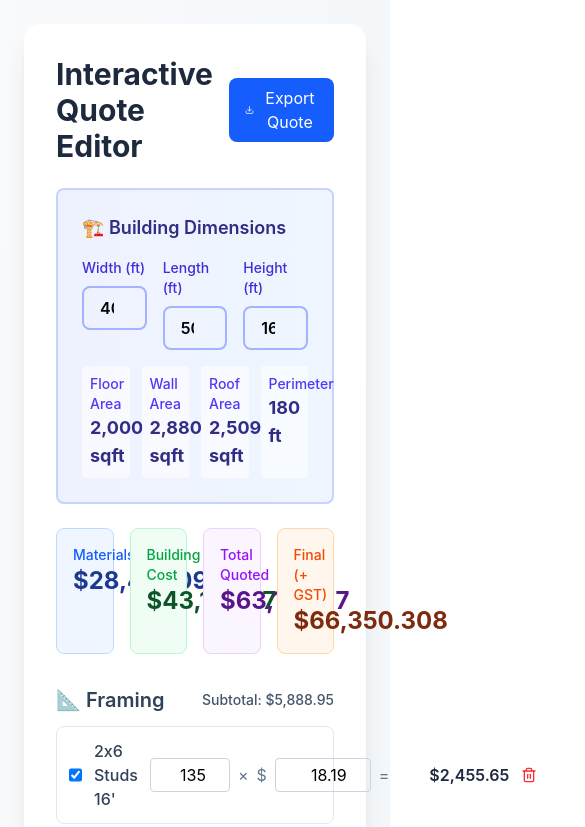
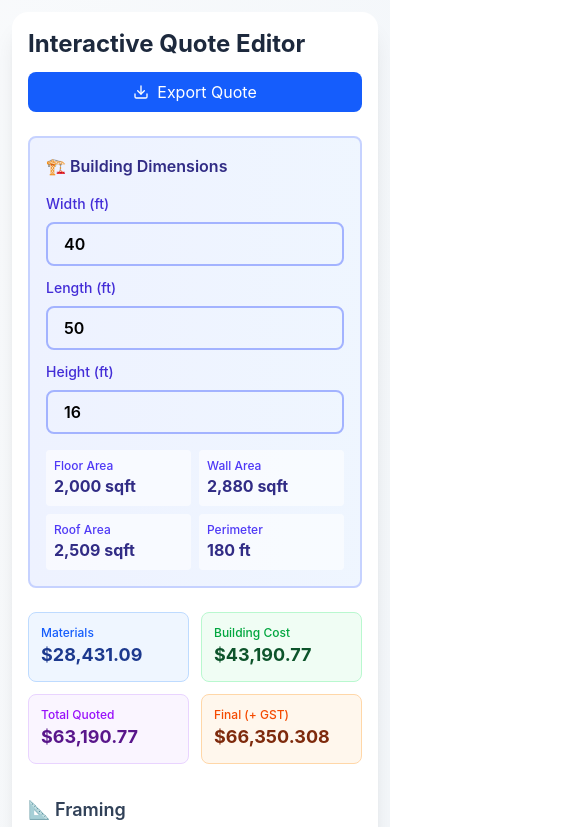
Before and after one commit to JorgeAng/TB2026, a React (Vite) app: page / in a window 390 px wide. Shown: the top 827 px of the page, 585 px wide, since content can reach past the window. Built offline with nearby package versions, Linux system fonts and the light colour scheme.

Commit message:
Refactor layout and styles in App component
Adjusted layout and styling for various components in App.jsx, including button sizes, padding, and text sizes for improved responsiveness and consistency.

```diff
--- a/src/App.jsx
+++ b/src/App.jsx
@@ -243,14 +243,14 @@ const QuoteEditor = () => {
   };
 
   return (
-    <div className="min-h-screen bg-gradient-to-br from-slate-50 to-slate-100 p-6">
+    <div className="min-h-screen bg-gradient-to-br from-slate-50 to-slate-100 p-3 sm:p-6">
       <div className="max-w-7xl mx-auto">
-        <div className="bg-white rounded-2xl shadow-xl p-8 mb-6">
-          <div className="flex justify-between items-center mb-6">
-            <h1 className="text-3xl font-bold text-slate-800">Interactive Quote Editor</h1>
+        <div className="bg-white rounded-2xl shadow-xl p-4 sm:p-8 mb-6">
+          <div className="flex flex-col sm:flex-row justify-between items-start sm:items-center gap-3 mb-6">
+            <h1 className="text-2xl sm:text-3xl font-bold text-slate-800">Interactive Quote Editor</h1>
             <button
               onClick={exportQuote}
-              className="flex items-center gap-2 px-4 py-2 bg-blue-600 text-white rounded-lg hover:bg-blue-700 transition-colors"
+              className="flex items-center gap-2 px-4 py-2 bg-blue-600 text-white rounded-lg hover:bg-blue-700 transition-colors w-full sm:w-auto justify-center"
             >
               <Download className="w-4 h-4" />
               Export Quote
@@ -258,9 +258,9 @@ const QuoteEditor = () => {
           </div>
 
           {/* Building Dimensions */}
-          <div className="bg-gradient-to-r from-indigo-50 to-blue-50 p-6 rounded-lg border-2 border-indigo-200 mb-6">
-            <h2 className="text-lg font-semibold text-indigo-900 mb-4">🏗️ Building Dimensions</h2>
-            <div className="grid grid-cols-3 gap-4">
+          <div className="bg-gradient-to-r from-indigo-50 to-blue-50 p-4 sm:p-6 rounded-lg border-2 border-indigo-200 mb-6">
+            <h2 className="text-base sm:text-lg font-semibold text-indigo-900 mb-4">🏗️ Building Dimensions</h2>
+            <div className="grid grid-cols-1 sm:grid-cols-3 gap-3 sm:gap-4">
               <div>
                 <label className="block text-sm font-medium text-indigo-700 mb-2">Width (ft)</label>
                 <input
@@ -289,43 +289,43 @@ const QuoteEditor = () => {
                 />
               </div>
             </div>
-            <div className="mt-4 grid grid-cols-4 gap-3 text-sm">
+            <div className="mt-4 grid grid-cols-2 sm:grid-cols-4 gap-2 sm:gap-3 text-sm">
               <div className="bg-white/60 p-2 rounded">
-                <div className="text-indigo-600 font-medium">Floor Area</div>
-                <div className="text-lg font-bold text-indigo-900">{floorArea.toLocaleString()} sqft</div>
+                <div className="text-indigo-600 font-medium text-xs sm:text-sm">Floor Area</div>
+                <div className="text-base sm:text-lg font-bold text-indigo-900">{floorArea.toLocaleString()} sqft</div>
               </div>
               <div className="bg-white/60 p-2 rounded">
-                <div className="text-indigo-600 font-medium">Wall Area</div>
-                <div className="text-lg font-bold text-indigo-900">{Math.ceil(wallArea).toLocaleString()} sqft</div>
+                <div className="text-indigo-600 font-medium text-xs sm:text-sm">Wall Area</div>
+                <div className="text-base sm:text-lg font-bold text-indigo-900">{Math.ceil(wallArea).toLocaleString()} sqft</div>
               </div>
               <div className="bg-white/60 p-2 rounded">
-                <div className="text-indigo-600 font-medium">Roof Area</div>
-                <div className="text-lg font-bold text-indigo-900">{Math.ceil(roofArea).toLocaleString()} sqft</div>
+                <div className="text-indigo-600 font-medium text-xs sm:text-sm">Roof Area</div>
+                <div className="text-base sm:text-lg font-bold text-indigo-900">{Math.ceil(roofArea).toLocaleString()} sqft</div>
               </div>
               <div className="bg-white/60 p-2 rounded">
-                <div className="text-indigo-600 font-medium">Perimeter</div>
-                <div className="text-lg font-bold text-indigo-900">{perimeter.toLocaleString()} ft</div>
+                <div className="text-indigo-600 font-medium text-xs sm:text-sm">Perimeter</div>
+                <div className="text-base sm:text-lg font-bold text-indigo-900">{perimeter.toLocaleString()} ft</div>
               </div>
             </div>
           </div>
 
           {/* Summary Panel */}
-          <div className="grid grid-cols-4 gap-4 mb-8">
-            <div className="bg-blue-50 p-4 rounded-lg border border-blue-200">
-              <div className="text-sm text-blue-600 font-medium">Materials</div>
-              <div className="text-2xl font-bold text-blue-900">${materialTotal.toLocaleString('en-US', {minimumFractionDigits: 2})}</div>
+          <div className="grid grid-cols-2 sm:grid-cols-4 gap-3 sm:gap-4 mb-8">
+            <div className="bg-blue-50 p-3 sm:p-4 rounded-lg border border-blue-200">
+              <div className="text-xs sm:text-sm text-blue-600 font-medium">Materials</div>
+              <div className="text-lg sm:text-2xl font-bold text-blue-900">${materialTotal.toLocaleString('en-US', {minimumFractionDigits: 2})}</div>
             </div>
-            <div className="bg-green-50 p-4 rounded-lg border border-green-200">
-              <div className="text-sm text-green-600 font-medium">Building Cost</div>
-              <div className="text-2xl font-bold text-green-900">${buildingWithoutLabor.toLocaleString('en-US', {minimumFractionDigits: 2})}</div>
+            <div className="bg-green-50 p-3 sm:p-4 rounded-lg border border-green-200">
+              <div className="text-xs sm:text-sm text-green-600 font-medium">Building Cost</div>
+              <div className="text-lg sm:text-2xl font-bold text-green-900">${buildingWithoutLabor.toLocaleString('en-US', {minimumFractionDigits: 2})}</div>
             </div>
-            <div className="bg-purple-50 p-4 rounded-lg border border-purple-200">
-              <div className="text-sm text-purple-600 font-medium">Total Quoted</div>
-              <div className="text-2xl font-bold text-purple-900">${totalQuoted.toLocaleString('en-US', {minimumFractionDigits: 2})}</div>
+            <div className="bg-purple-50 p-3 sm:p-4 rounded-lg border border-purple-200">
+              <div className="text-xs sm:text-sm text-purple-600 font-medium">Total Quoted</div>
+              <div className="text-lg sm:text-2xl font-bold text-purple-900">${totalQuoted.toLocaleString('en-US', {minimumFractionDigits: 2})}</div>
             </div>
-            <div className="bg-orange-50 p-4 rounded-lg border border-orange-200">
-              <div className="text-sm text-orange-600 font-medium">Final (+ GST)</div>
-              <div className="text-2xl font-bold text-orange-900">${finalPrice.toLocaleString('en-US', {minimumFractionDigits: 2})}</div>
+            <div className="bg-orange-50 p-3 sm:p-4 rounded-lg border border-orange-200">
+              <div className="text-xs sm:text-sm text-orange-600 font-medium">Final (+ GST)</div>
+              <div className="text-lg sm:text-2xl font-bold text-orange-900">${finalPrice.toLocaleString('en-US', {minimumFractionDigits: 2})}</div>
             </div>
           </div>
 
@@ -338,9 +338,9 @@ const QuoteEditor = () => {
 
             return (
               <div key={categoryKey} className="mb-6">
-                <div className="flex justify-between items-center mb-3">
-                  <h2 className="text-xl font-semibold text-slate-700">{categoryLabel}</h2>
-                  <div className="text-sm font-medium text-slate-600">
+                <div className="flex flex-col sm:flex-row justify-between items-start sm:items-center gap-1 sm:gap-0 mb-3">
+                  <h2 className="text-lg sm:text-xl font-semibold text-slate-700">{categoryLabel}</h2>
+                  <div className="text-xs sm:text-sm font-medium text-slate-600">
                     Subtotal: ${categoryTotal.toLocaleString('en-US', {minimumFractionDigits: 2})}
                   </div>
                 </div>
@@ -348,44 +348,46 @@ const QuoteEditor = () => {
                   {categoryItems.map(item => (
                     <div
                       key={item.id}
-                      className={`flex items-center gap-3 p-3 rounded-lg border transition-all ${
+                      className={`flex flex-col sm:flex-row items-start sm:items-center gap-2 sm:gap-3 p-3 rounded-lg border transition-all ${
                         item.enabled
                           ? 'bg-white border-slate-200 hover:border-slate-300'
                           : 'bg-slate-50 border-slate-100 opacity-50'
                       }`}
                     >
+                      <div className="flex items-center gap-2 w-full sm:w-auto sm:flex-1">
                         <input
                           type="checkbox"
                           checked={item.enabled}
                           onChange={() => toggleItem(item.id)}
-                        className="w-4 h-4 text-blue-600 rounded"
+                          className="w-4 h-4 text-blue-600 rounded flex-shrink-0"
                         />
-                      <div className="flex-1 font-medium text-slate-700">{item.name}</div>
-                      <div className="flex items-center gap-2">
+                        <div className="flex-1 font-medium text-slate-700 text-sm sm:text-base">{item.name}</div>
+                      </div>
+                      <div className="flex items-center gap-2 w-full sm:w-auto ml-6 sm:ml-0">
                         <input
                           type="number"
                           value={item.qty}
                           onChange={(e) => updateQty(item.id, e.target.value)}
                           disabled={!item.enabled}
-                          className="w-20 px-2 py-1 border border-slate-300 rounded text-right text-black disabled:bg-slate-100"
+                          className="w-16 sm:w-20 px-2 py-1 border border-slate-300 rounded text-right text-black text-sm disabled:bg-slate-100"
                         />
-                        <span className="text-slate-500">×</span>
-                        <span className="text-slate-500">$</span>
+                        <span className="text-slate-500 text-sm">×</span>
+                        <span className="text-slate-500 text-sm">$</span>
                         <input
                           type="number"
                           step="0.01"
                           value={item.unit}
                           onChange={(e) => updateUnit(item.id, e.target.value)}
                           disabled={!item.enabled}
-                          className="w-24 px-2 py-1 border border-slate-300 rounded text-right text-black disabled:bg-slate-100"
+                          className="w-20 sm:w-24 px-2 py-1 border border-slate-300 rounded text-right text-black text-sm disabled:bg-slate-100"
                         />
-                        <span className="text-slate-500">=</span>
-                        <div className="w-28 text-right font-semibold text-slate-800">
+                        <span className="text-slate-500 text-sm">=</span>
+                        <div className="w-24 sm:w-28 text-right font-semibold text-slate-800 text-sm sm:text-base">
                           ${(item.qty * item.unit).toLocaleString('en-US', {minimumFractionDigits: 2})}
                         </div>
                         <button
                           onClick={() => removeItem(item.id)}
-                          className="p-1 text-red-500 hover:bg-red-50 rounded transition-colors"
+                          className="p-1 text-red-500 hover:bg-red-50 rounded transition-colors flex-shrink-0"
                         >
                           <Trash2 className="w-4 h-4" />
                         </button>
@@ -400,8 +402,8 @@ const QuoteEditor = () => {
           {/* Add Item Form */}
           {showAddForm ? (
             <div className="bg-slate-50 p-4 rounded-lg border border-slate-200 mb-6">
-              <h3 className="text-lg font-semibold mb-3">Add New Item</h3>
-              <div className="flex gap-3 items-end">
+              <h3 className="text-base sm:text-lg font-semibold mb-3">Add New Item</h3>
+              <div className="flex flex-col sm:flex-row gap-3 items-stretch sm:items-end">
                 <div className="flex-1">
                   <label className="block text-sm font-medium text-slate-700 mb-1">Item Name</label>
                   <input
@@ -412,7 +414,7 @@ const QuoteEditor = () => {
                     placeholder="e.g., Custom Trim"
                   />
                 </div>
-                <div className="w-32">
+                <div className="w-full sm:w-32">
                   <label className="block text-sm font-medium text-slate-700 mb-1">Quantity</label>
                   <input
                     type="number"
@@ -421,7 +423,7 @@ const QuoteEditor = () => {
                     className="w-full px-3 py-2 border border-slate-300 rounded"
                   />
                 </div>
-                <div className="w-32">
+                <div className="w-full sm:w-32">
                   <label className="block text-sm font-medium text-slate-700 mb-1">Unit Price</label>
                   <input
                     type="number"
@@ -431,7 +433,7 @@ const QuoteEditor = () => {
                     className="w-full px-3 py-2 border border-slate-300 rounded"
                   />
                 </div>
-                <div className="w-40">
+                <div className="w-full sm:w-40">
                   <label className="block text-sm font-medium text-slate-700 mb-1">Category</label>
                   <select
                     value={newItem.category}
@@ -443,24 +445,26 @@ const QuoteEditor = () => {
                     ))}
                   </select>
                 </div>
+                <div className="flex gap-2">
                   <button
                     onClick={addItem}
-                  className="px-4 py-2 bg-green-600 text-white rounded hover:bg-green-700 transition-colors"
+                    className="flex-1 sm:flex-initial px-4 py-2 bg-green-600 text-white rounded hover:bg-green-700 transition-colors"
                   >
                     Add
                   </button>
                   <button
                     onClick={() => setShowAddForm(false)}
-                  className="px-4 py-2 bg-slate-300 text-slate-700 rounded hover:bg-slate-400 transition-colors"
+                    className="flex-1 sm:flex-initial px-4 py-2 bg-slate-300 text-slate-700 rounded hover:bg-slate-400 transition-colors"
                   >
                     Cancel
                   </button>
                 </div>
               </div>
+            </div>
           ) : (
             <button
               onClick={() => setShowAddForm(true)}
-              className="flex items-center gap-2 px-4 py-2 bg-slate-200 text-slate-700 rounded-lg hover:bg-slate-300 transition-colors mb-6"
+              className="flex items-center justify-center gap-2 px-4 py-2 bg-slate-200 text-slate-700 rounded-lg hover:bg-slate-300 transition-colors mb-6 w-full sm:w-auto"
             >
               <Plus className="w-4 h-4" />
               Add Custom Item
@@ -468,9 +472,9 @@ const QuoteEditor = () => {
           )}
 
           {/* Totals Breakdown */}
-          <div className="bg-slate-50 p-6 rounded-lg border border-slate-200">
-            <h3 className="text-black font-semibold mb-4">Quote Breakdown</h3>
-            <div className="space-y-2 text-sm">
+          <div className="bg-slate-50 p-4 sm:p-6 rounded-lg border border-slate-200">
+            <h3 className="text-base sm:text-lg text-black font-semibold mb-4">Quote Breakdown</h3>
+            <div className="space-y-2 text-xs sm:text-sm">
               <div className="flex justify-between text-slate-600">
                 <span>Materials Total:</span>
                 <span className="font-semibold">${materialTotal.toLocaleString('en-US', {minimumFractionDigits: 2})}</span>
@@ -495,15 +499,15 @@ const QuoteEditor = () => {
                 <span>Profit (25%):</span>
                 <span>${profit.toLocaleString('en-US', {minimumFractionDigits: 2})}</span>
               </div>
-              <div className="border-t border-slate-300 pt-2 mt-2 flex justify-between font-semibold">
+              <div className="border-t border-slate-300 pt-2 mt-2 flex justify-between font-semibold text-slate-600">
                 <span>Building Cost (no labor):</span>
                 <span>${buildingWithoutLabor.toLocaleString('en-US', {minimumFractionDigits: 2})}</span>
               </div>
-              <div className="flex justify-between">
+              <div className="flex justify-between text-slate-600">
                 <span>Labor ({floorArea} sqft × ${config.laborPerSqft}):</span>
-                <span className="font-semibold">${labor.toLocaleString('en-US', {minimumFractionDigits: 2})}</span>
+                <span className="font-semibold ">${labor.toLocaleString('en-US', {minimumFractionDigits: 2})}</span>
               </div>
-              <div className="border-t border-slate-300 pt-2 mt-2 flex justify-between font-bold text-lg">
+              <div className="border-t border-slate-300 pt-2 mt-2 flex justify-between font-bold text-lg text-slate-600">
                 <span>Total Quoted:</span>
                 <span>${totalQuoted.toLocaleString('en-US', {minimumFractionDigits: 2})}</span>
               </div>
@@ -511,7 +515,7 @@ const QuoteEditor = () => {
                 <span>GST (5%):</span>
                 <span>${gst.toLocaleString('en-US', {minimumFractionDigits: 2})}</span>
               </div>
-              <div className="border-t-2 border-slate-400 pt-3 mt-3 flex justify-between font-bold text-xl text-blue-700">
+              <div className="border-t-2 border-slate-400 pt-3 mt-3 flex justify-between font-bold text-lg sm:text-xl text-blue-700">
                 <span>FINAL PRICE:</span>
                 <span>${finalPrice.toLocaleString('en-US', {minimumFractionDigits: 2})}</span>
               </div>
```
Lines whose indentation alone changed are shown as unchanged.
